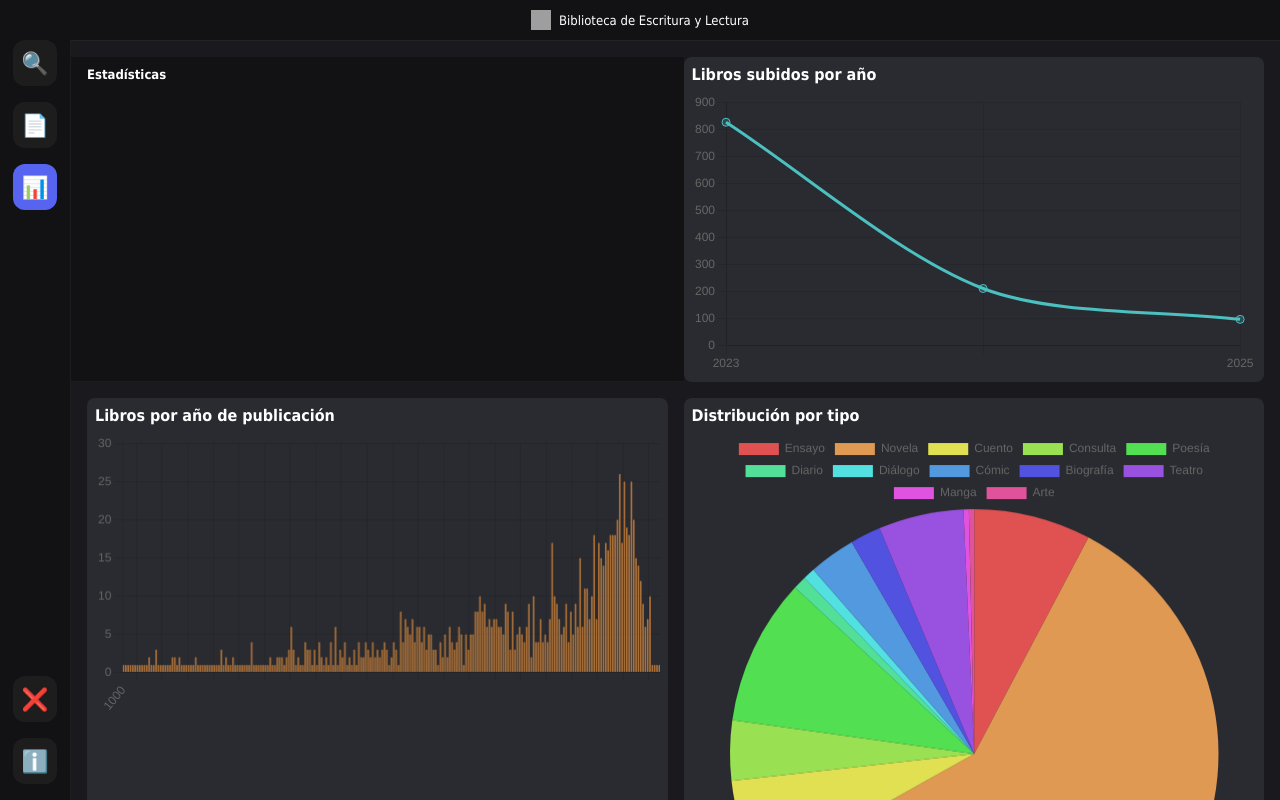
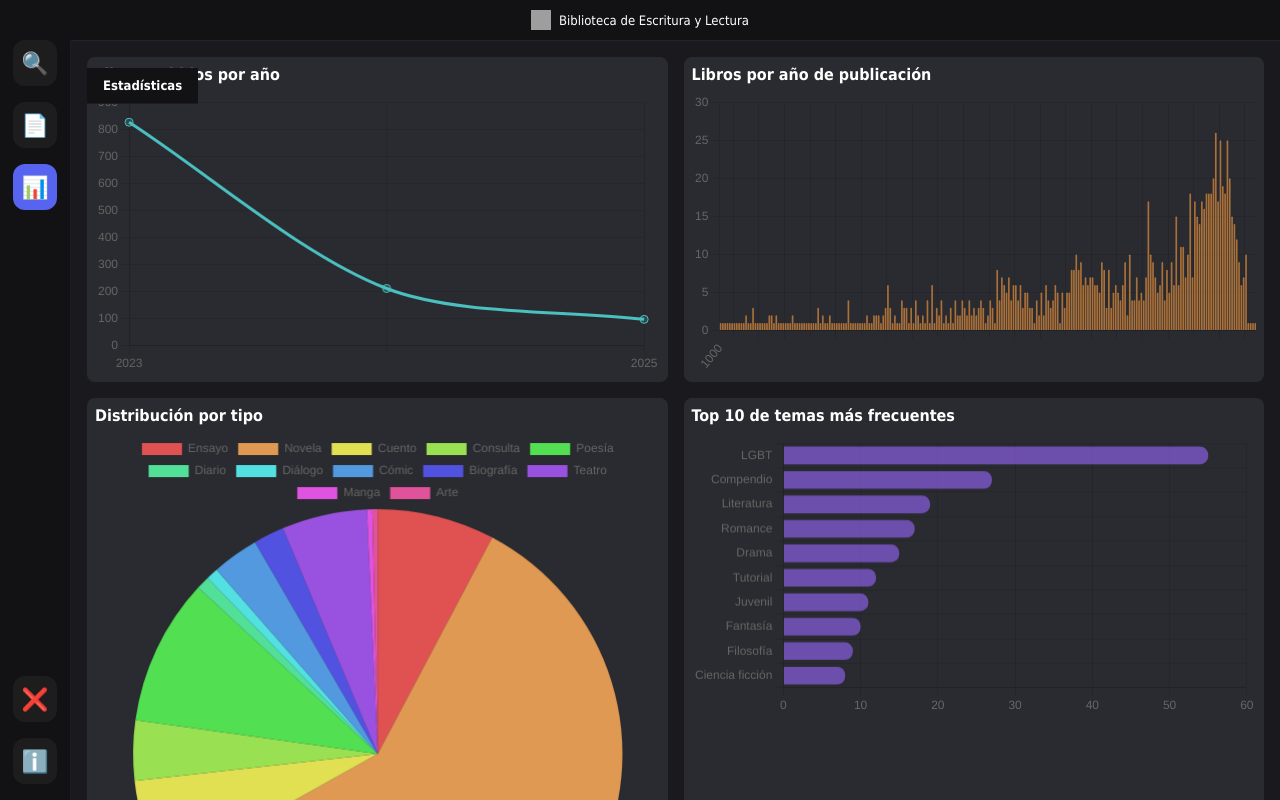
Before and after one commit to EscrituraYLectura/biblioteca, a Next.js app: page /estadisticas in a window 1280 px wide. Built offline with nearby package versions, Linux system fonts and the light colour scheme; grey boxes are pictures that could not be loaded; a web font is replaced by a local one.

Commit message:
Fast fix to page title

```diff
--- a/styles/global.scss
+++ b/styles/global.scss
@@ -507,12 +507,10 @@ tbody tr {
 .titulo-estadisticas {
     font-weight: bold;
     font-size: small;
-    margin: 0 -1rem;
     padding: 0.64rem 1rem;
     border-bottom: 1px solid #6d6e771f;
     background-color: #121214;
-    position: sticky;
-    top: 0;
+    position: absolute;
     z-index: 4;
 }
 
```
